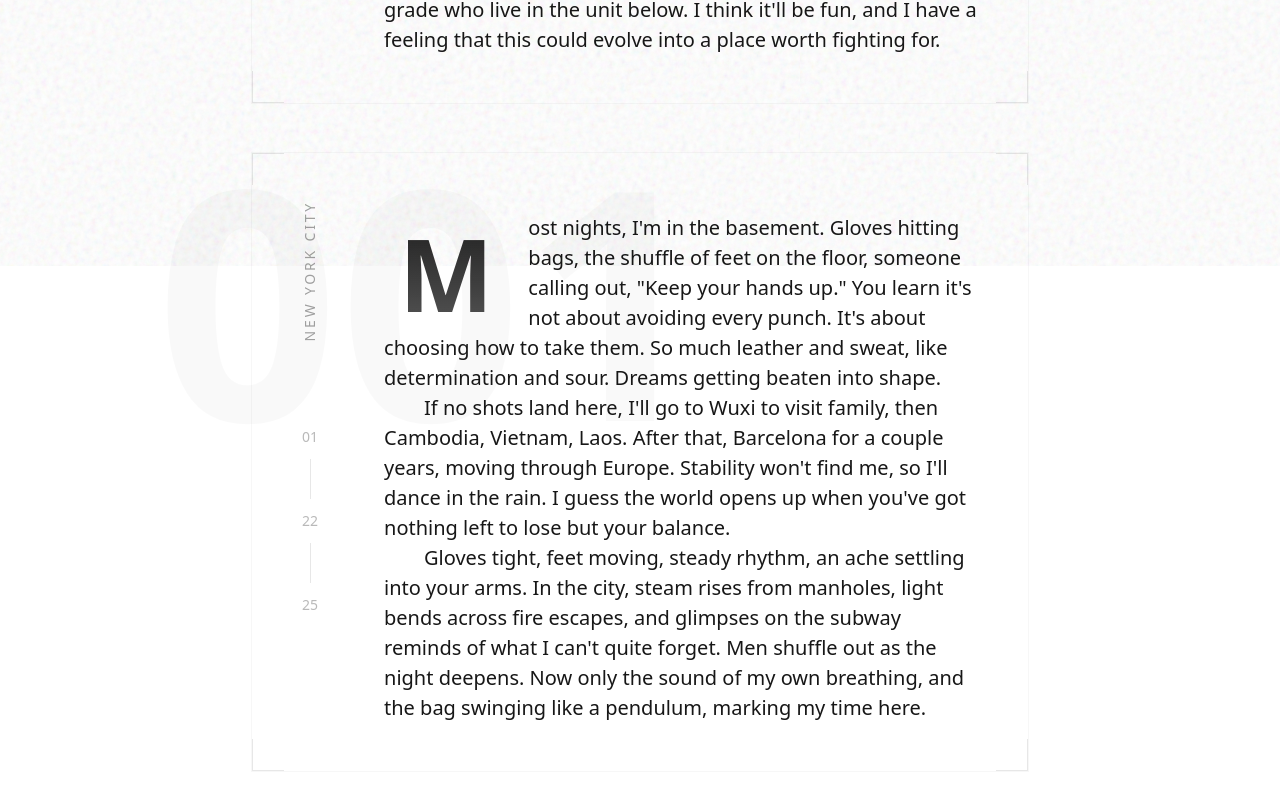
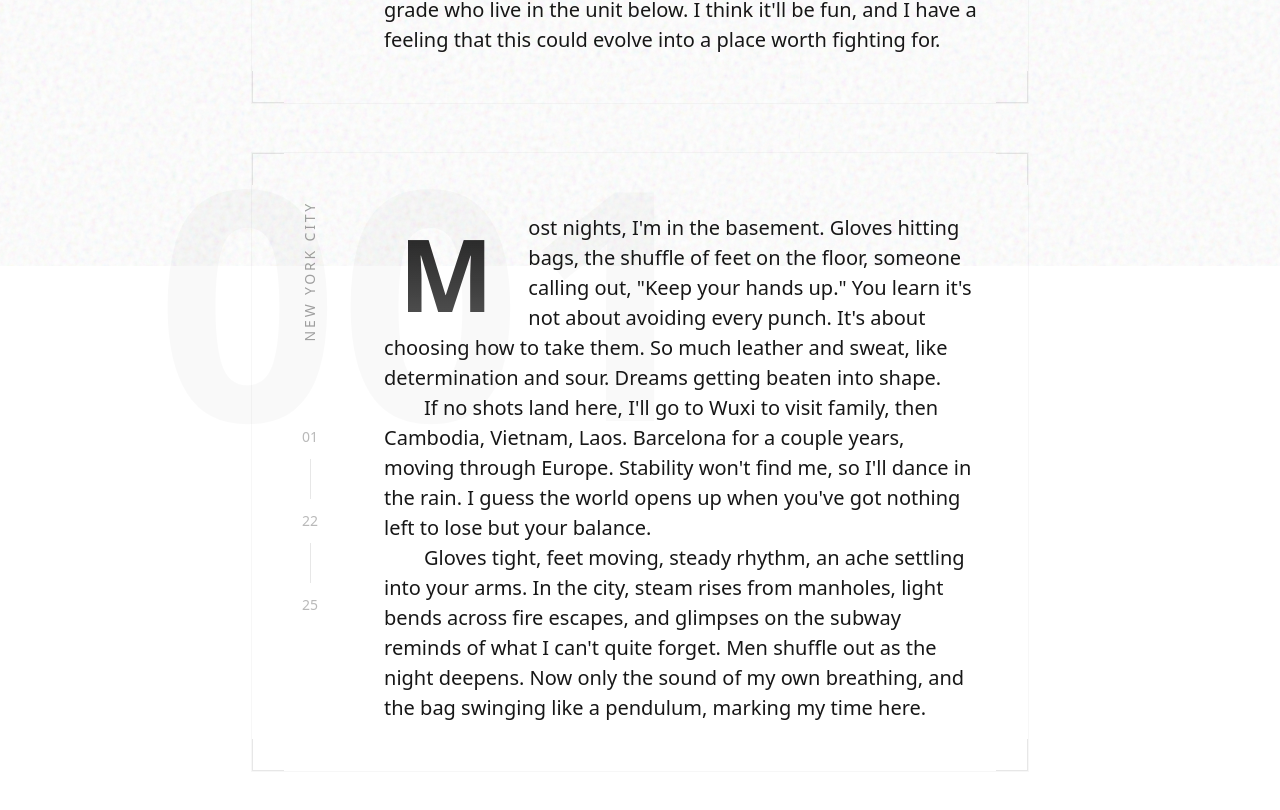
Before and after one commit to jivmy/jivmy-site, a Next.js app: page / in a window 1280 px wide. Shown: the part 534-1344 px from the top of the page. Built offline with nearby package versions, Linux system fonts and the light colour scheme; a web font is replaced by a local one.

Commit message:
barcelona

```diff
--- a/src/app/page.tsx
+++ b/src/app/page.tsx
@@ -54,7 +54,7 @@ export default function Home() {
 
       <Note number="001" date="01/21/25">
         <p className="!mt-0 first-letter">Most nights, I'm in the basement. Gloves hitting bags, the shuffle of feet on the floor, someone calling out, "Keep your hands up." You learn it's not about avoiding every punch. It's about choosing how to take them. So much leather and sweat, like determination and sour. Dreams getting beaten into shape.</p>
-        <p>If no shots land here, I'll go to Wuxi to visit family, then Cambodia, Vietnam, Laos. After that, Barcelona for a couple years, moving through Europe. Stability won't find me, so I'll dance in the rain. I guess the world opens up when you've got nothing left to lose but your balance.</p>
+        <p>If no shots land here, I'll go to Wuxi to visit family, then Cambodia, Vietnam, Laos. Barcelona for a couple years, moving through Europe. Stability won't find me, so I'll dance in the rain. I guess the world opens up when you've got nothing left to lose but your balance.</p>
         <p className="!mb-0">Gloves tight, feet moving, steady rhythm, an ache settling into your arms. In the city, steam rises from manholes, light bends across fire escapes, and glimpses on the subway reminds of what I can't quite forget. Men shuffle out as the night deepens. Now only the sound of my own breathing, and the bag swinging like a pendulum, marking my time here.</p>
       </Note>
     </main>
```
